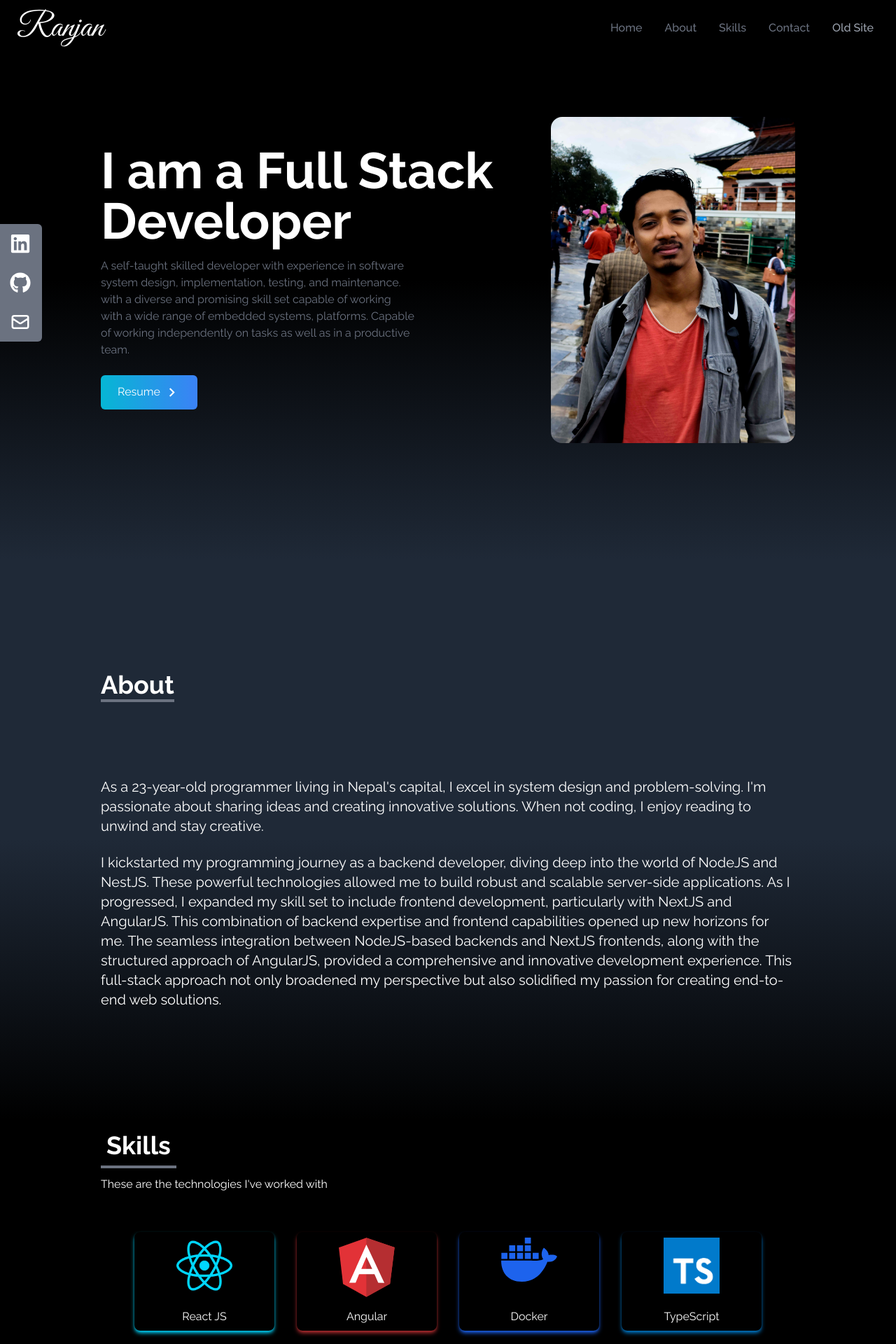
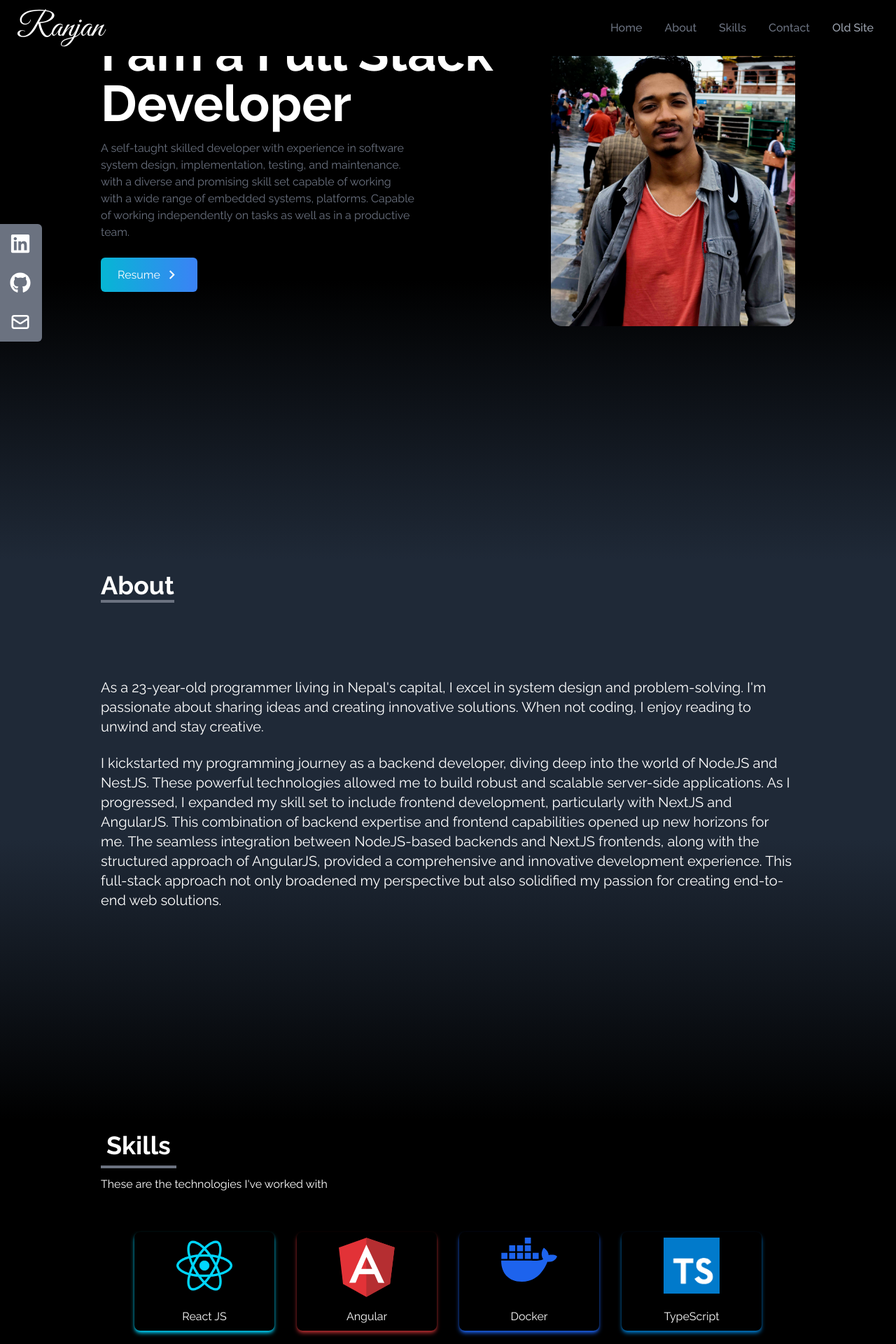
Before and after one commit to ranjanydv/react-portfolio, a React (Vite) app: page / in a window 1280 px wide. Shown: the top 1920 px of the page at 70% size. Built offline with nearby package versions, Linux system fonts and the light colour scheme.

Commit message:
refactor #2

```diff
--- a/src/components/About.jsx
+++ b/src/components/About.jsx
@@ -13,7 +13,7 @@ const About = () => {
 	return (
 		<div
 			name="about"
-			className="w-full h-screen bg-gradient-to-b from-gray-800 via-gray-800 to-black text-white "
+			className="w-full min-h-screen h-full bg-gradient-to-b from-gray-800 via-gray-800 to-black text-white "
 		>
 			<div className="max-w-screen-lg p-4 mx-auto flex flex-col justify-center w-full h-full">
 				<div className="pb-8">
--- a/src/components/Contact.jsx
+++ b/src/components/Contact.jsx
@@ -2,7 +2,7 @@ const Contact = () => {
 	return (
 		<div
 			name="contact"
-			className="w-full h-screen bg-gradient-to-b from-gray-800 to-black p-4 text-white"
+			className="w-full min-h-screen h-full bg-gradient-to-b from-gray-800 to-black p-4 text-white"
 		>
 			<div className="flex flex-col p-4 justify-center max-w-screen-lg mx-auto h-full">
 				<div className="pb-8">
--- a/src/components/Home.jsx
+++ b/src/components/Home.jsx
@@ -1,12 +1,11 @@
-import heroImage from '../assets/heroImage.png'
-import { MdKeyboardArrowRight } from 'react-icons/md'
-import { Link } from 'react-scroll'
+import heroImage from "../assets/heroImage.png";
+import { MdKeyboardArrowRight } from "react-icons/md";
 
 const Home = () => {
 	return (
 		<div
 			name="home"
-			className="h-screen w-full bg-gradient-to-b from-black via-black to-gray-800"
+			className="min-h-screen h-full w-full bg-gradient-to-b from-black via-black to-gray-800"
 		>
 			<div className="max-w-screen-lg mx-auto flex flex-col items-center justify-center h-full px-4 md:flex-row">
 				<div className="flex flex-col justify-center h-full">
```
